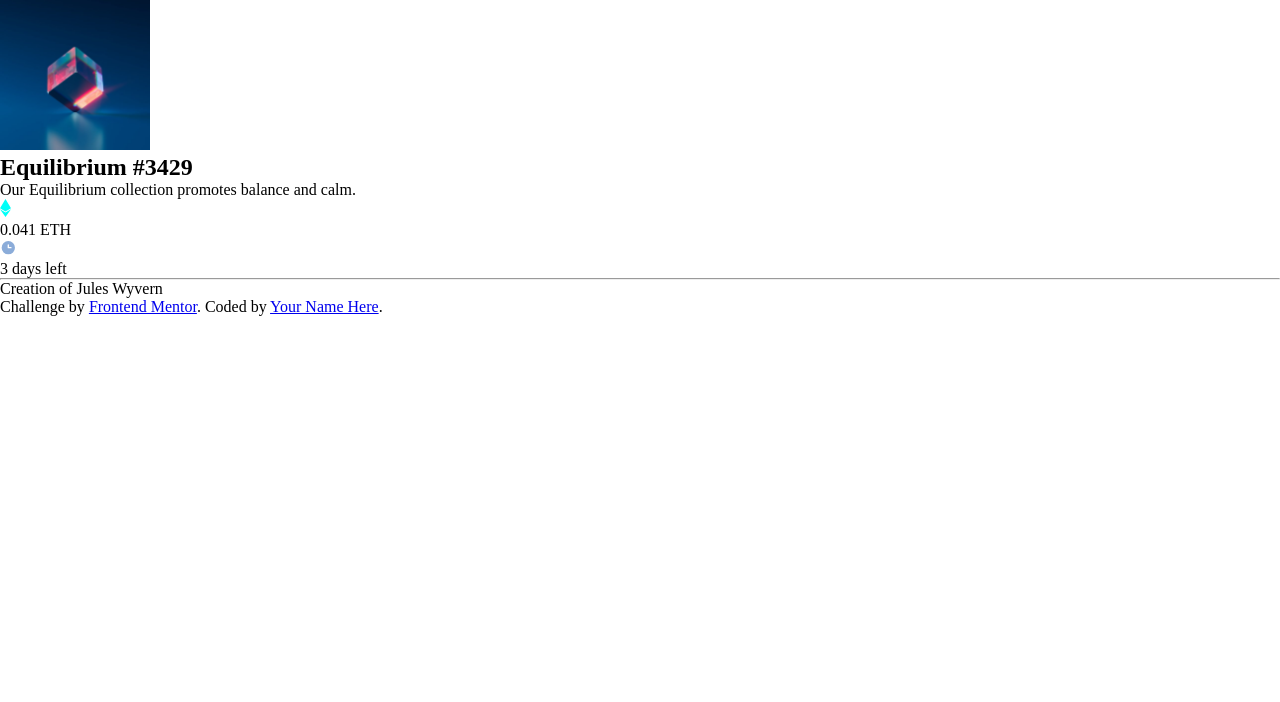
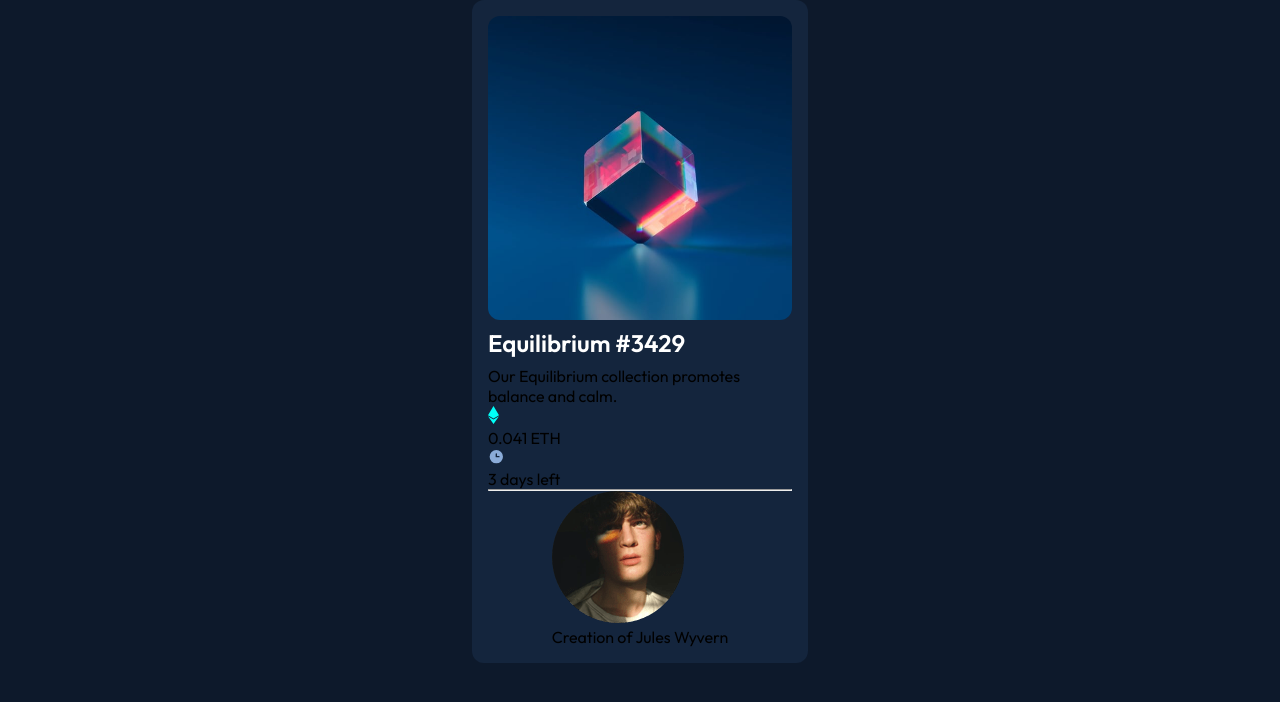
Before and after one commit to lozukka/NFT-preview-card-component, a plain HTML site: page index.html in a window 1280 px wide. Drawn offline with Linux system fonts and the light colour scheme.

Commit message:
styling the top part of element

```diff
--- a/index.html
+++ b/index.html
@@ -13,27 +13,29 @@
 <body>
 <main>
   <section id="top">
-    <div id="image"><img src="./images/image-equilibrium.jpg" alt="Image of Equilibrium" width="150px"></div>
+    <div id="image"><img src="./images/image-equilibrium.jpg" alt="Image of Equilibrium"></div>
     <div id="description">
       <div id="description-top">
         <h1>Equilibrium #3429</h1>
         <p>Our Equilibrium collection promotes balance and calm.</p>
       </div>
       <div id="description-bottom">
-        <div><img src="./images/icon-ethereum.svg" alt="" width="11" height="18"><p id="size">0.041 ETH</p></div>
-        <div><img src="./images/icon-clock.svg" alt="" width="17" height="17"><p id="time">3 days left</p></div>
+        <div><img src="./images/icon-ethereum.svg" alt="Ethereum icon" width="11" height="18"><p id="size">0.041 ETH</p></div>
+        <div><img src="./images/icon-clock.svg" alt="Clock icon" width="17" height="17"><p id="time">3 days left</p></div>
       </div>
     </div>
   </section>
   <section id="bottom">
     <div id="line"><hr></div>
-    <div id="creator">Creation of Jules Wyvern</div>
+    <div id="creator">
+      <div id="avatar-img"><img src="./images/image-avatar.png" alt="Profile picture of Jules Wyvern"></div>
+      <p>Creation of Jules Wyvern</p></div>
   </section>
 </main>
 
   <div class="attribution">
     Challenge by <a href="https://www.frontendmentor.io?ref=challenge" target="_blank">Frontend Mentor</a>.
-    Coded by <a href="#">Your Name Here</a>.
+    Coded by Lotta.
   </div>
 </body>
 </html>
--- a/style.css
+++ b/style.css
@@ -24,6 +24,7 @@
   src: url('../fonts/outfit-v15-latin-600.woff2') format('woff2'); /* Chrome 36+, Opera 23+, Firefox 39+, Safari 12+, iOS 10+ */
 }}
 
+@layer global {
 :root{
 --blue500:hsl(215, 51%, 70%);
 --cyan400: hsl(178, 100%, 50%);
@@ -32,9 +33,56 @@
 --line: hsl(215, 32%, 27%);
 --white: hsl(0, 0%, 100%);
 }
-
 *{
     box-sizing: border-box;
     padding: 0;
     margin: 0;
 }
+body {
+    background-color: var(--main-BG);
+    font-family: 'Outfit', Arial, Helvetica, sans-serif;
+    display: flex;
+    align-items: center;
+    justify-content: space-around;
+}
+.attribution {
+    display: none;
+}
+}
+main{
+    background-color: var(--card-BG);
+    max-width: 21rem;
+    display: flex;
+    flex-direction: column;
+    align-items: center;
+    justify-content: center;
+    padding: 1rem;
+    border-radius: 0.75rem;
+}
+section {
+    width: 100%;
+    display: flex;
+    flex-direction: column;
+    align-items: center;
+    justify-content: center;
+}
+#image {
+    display: flex;
+    align-items: center;
+    justify-content: center;
+    width: 100%;
+}
+#image img{
+    border-radius: 0.75rem;
+    width: 100%;
+}
+h1 {
+    color: var(--white);
+    margin-block: 0.5rem;
+}
+#line{
+    width: 100%;
+}
+hr{
+    color: var(--line);
+}
```
